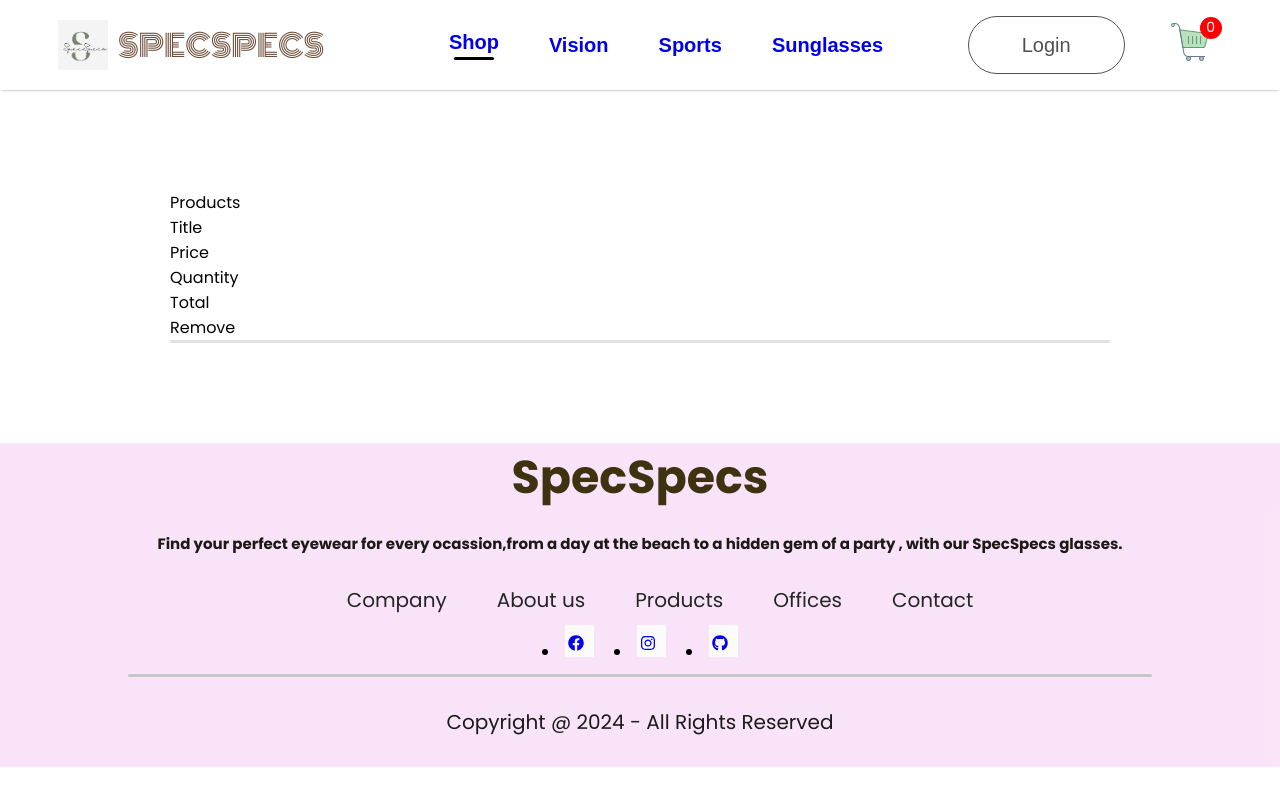
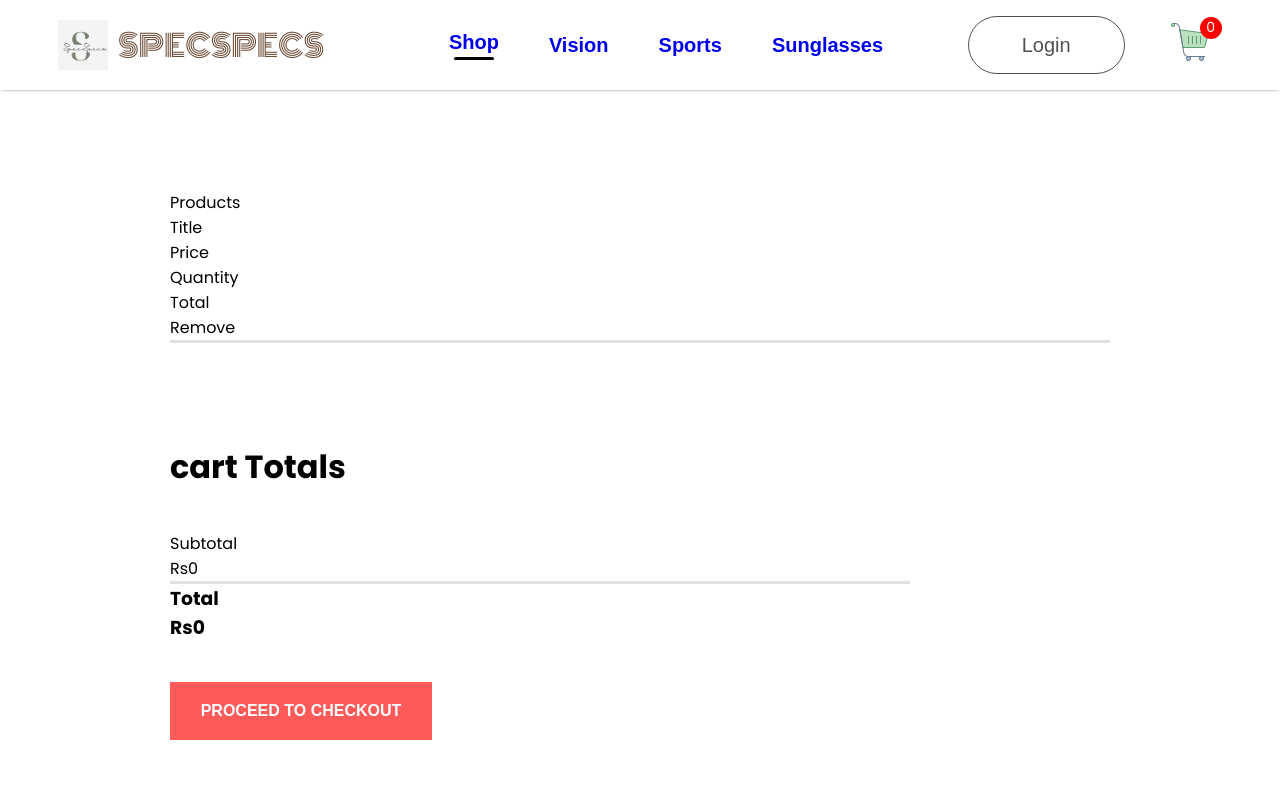
Before and after one commit to rushashrestha/SpecSpecs_, a React (Create React App) app: page /cart in a window 1280 px wide. Shown: the top 800 px of the page. Built offline with nearby package versions, Linux system fonts and the light colour scheme; a web font is replaced by a local one.

Commit message:
cart total

```diff
--- a/src/Components/Assets/CartItems/CartItems.jsx
+++ b/src/Components/Assets/CartItems/CartItems.jsx
@@ -3,7 +3,7 @@ import './CartItems.css';
 import { ShopContext } from "../../../Context/ShopContext";
 import remove_icon from '../removeicon.png';
 const CartItems = () => {
-    const {allproducts,cartItems,removeFromCart} = useContext(ShopContext)
+    const {getTotalCartAmount,allproducts,cartItems,removeFromCart} = useContext(ShopContext)
     return(
         <div className="cartitems">
             <div className="classitems-format-main">
@@ -20,19 +20,40 @@ const CartItems = () => {
                {
                 return (
                  <div >
-                <div className="cartitems-format">
+                <div className="cartitems-format cartitems-format-main">
                     <img src={e.image} alt="" className="carticon-product-icon"/>
                     <p>{e.name}</p>
                     <p>Rs.{e.new_price}</p>
                     <button className="cartitems-quantity">{cartItems[e.id]}</button>
                     <p>{e.new_price*cartItems[e.id]}</p>
-                    <img src={remove_icon} onClick= {()=>{removeFromCart(e.id)}}alt="" />
+                    <img className='cartitems-remove-icon'src={remove_icon} onClick= {()=>{removeFromCart(e.id)}}alt="" />
                 </div>
                 <hr />
             </div>
                 )
                }
+               return null;
+
             })}
+            <div className="cartitems-down">
+                <div className="cartitems-total">
+                  <h1>cart Totals</h1>
+                  <div>
+                    <div className="cartitems-total-item">
+                        <p>Subtotal</p>
+                        <p>Rs{getTotalCartAmount()}</p>
+                    </div>
+                    <hr />
+                    <div className="cartitems-total-item">
+                        <h3>Total</h3>
+                        <h3>Rs{getTotalCartAmount()}</h3>
+                    </div>
+                  </div>
+                  <button>PROCEED TO CHECKOUT</button>
+                </div>
+
+
+            </div>
 
         </div>
     )
--- a/src/Components/Item/Item.jsx
+++ b/src/Components/Item/Item.jsx
@@ -4,7 +4,7 @@ import { Link } from 'react-router-dom'
 const Item = (props) => {
   return (
     <div className='item'>
-        <Link to={`/product/${props.id}`}><img src={props.image}></img></Link>
+        <Link to={`/product/${props.id}`}><img onClick={window.scrollTo(0,0)}src={props.image}></img></Link>
         <p>{props.name}</p>
         <div className="item-prices">
             <div className="item-price-new">
--- a/src/Components/ProductDisplay/ProductDisplay.jsx
+++ b/src/Components/ProductDisplay/ProductDisplay.jsx
@@ -1,9 +1,10 @@
-import React from 'react'
+import React, { useContext } from 'react'
 import './ProductDisplay.css'
 import star_icon from '../Assets/star_icon.png';
-
+import { ShopContext } from '../../Context/ShopContext';
 const ProductDisplay = (props) => {
     const {product}= props;
+    const {addToCart} = useContext(ShopContext);
   return (
     <div className='productdisplay'>
       <div className="productdisplay-left">
@@ -40,7 +41,7 @@ const ProductDisplay = (props) => {
 
             </div>
 
-            <button>ADD TO CARTs</button>
+            <button onClick={()=>{addToCart(product.id)}}>ADD TO CART</button>
             {/* <p className='productdisplay-right-category'><span>Category :</span></p> */}
       </div>
     </div>
--- a/src/Context/ShopContext.jsx
+++ b/src/Context/ShopContext.jsx
@@ -23,10 +23,35 @@ const ShopContextProvider = (props) => {
         setCartItems((prev)=>({...prev,[itemId]:prev[itemId]-1}))
 
     }
+    const getTotalCartAmount = () => {
+        let totalAmount = 0;
+        for(const item in cartItems)
+        {
+            if(cartItems[item]>0)
+            {
+                let itemInfo = allproducts.find((product)=>product.id===item)
+                totalAmount += itemInfo.new_price * cartItems[item];
+            }
+
+        }
+        return totalAmount;
+
+    }
+    const getTotalCartItems =() =>{
+        let totalItem = 0;
+        for(const item in cartItems)
+        {
+            if(cartItems[item]>0)
+            {
+                totalItem+= cartItems[item];
+            }
+        }
+        return totalItem;
+    }
 
 //    console.log (cartItems);
     console.log(allproducts)
-    const contextValue= {allproducts,cartItems,addToCart,removeFromCart};
+    const contextValue= {getTotalCartItems,getTotalCartAmount,allproducts,cartItems,addToCart,removeFromCart};
     return (
         <ShopContext.Provider value={contextValue}>
             {props.children}
```
